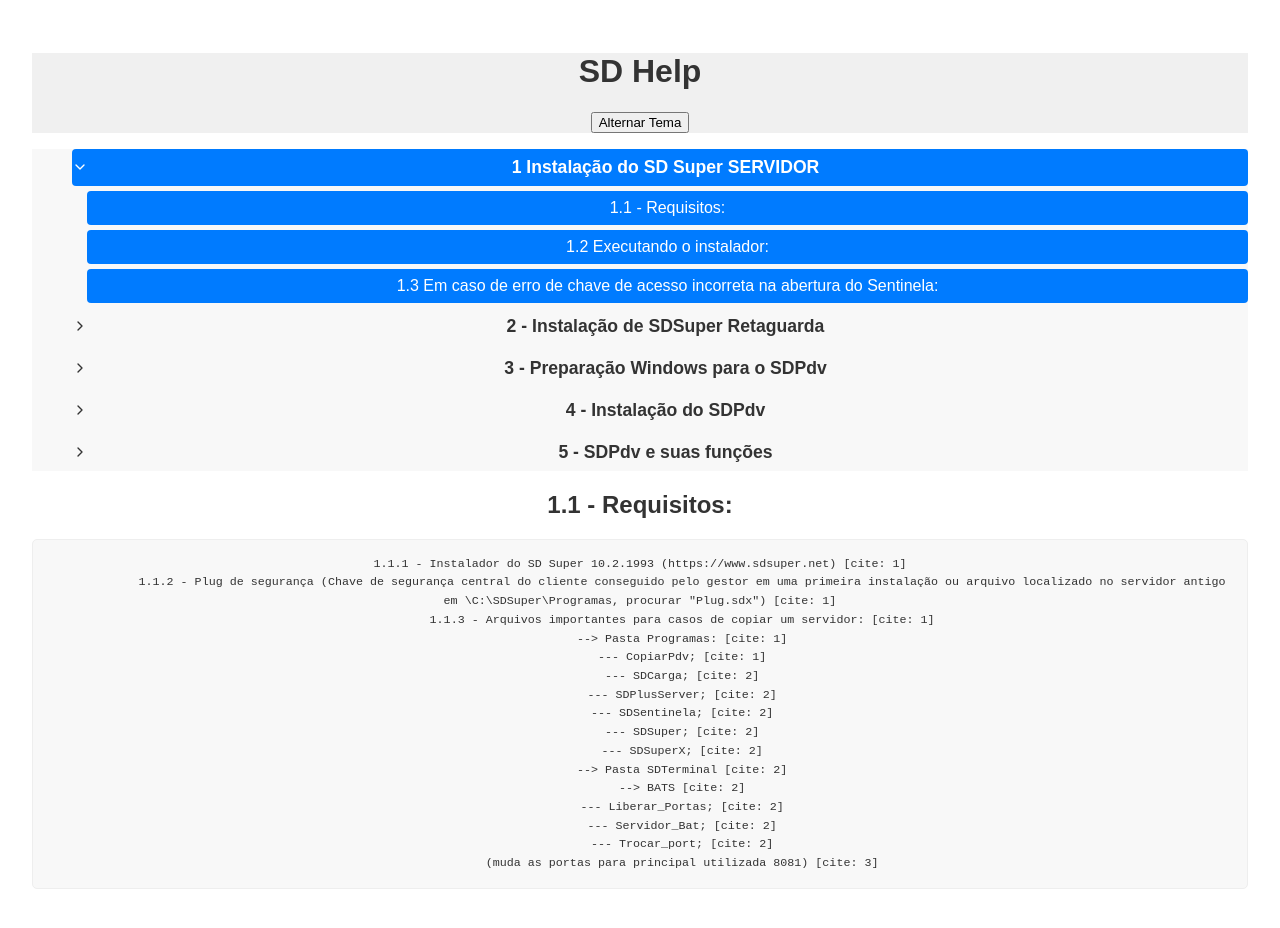
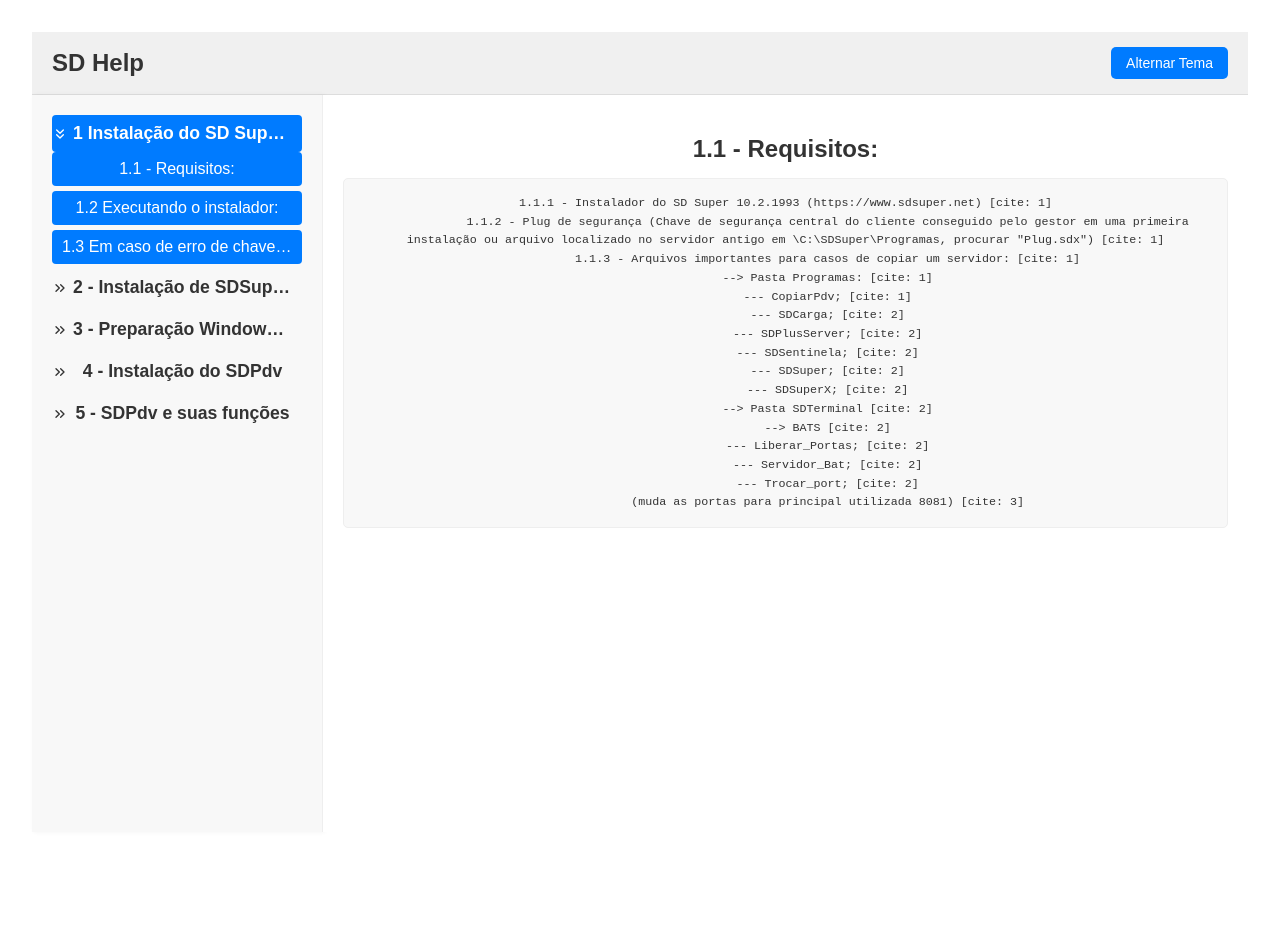
Before and after one commit to MarcioBADias/sd_help, a React (Vite) app: page / in a window 1280 px wide. Shown: the top 928 px of the page. After the commit the page ends 864 px from the top, so only its background shows below. Built offline with nearby package versions, Linux system fonts and the light colour scheme.

Commit message:
✅  Feature: Ajuste nao Sidebar

```diff
--- a/src/app.css
+++ b/src/app.css
@@ -1,3 +1,87 @@
+.app-container {
+  display: flex;
+  flex-direction: column;
+  min-height: 100vh;
+}
+
+.app-header {
+  background-color: #f0f0f0;
+  padding: 15px 20px;
+  display: flex;
+  justify-content: space-between;
+  align-items: center;
+  border-bottom: 1px solid #ddd;
+}
+
+.app-header h1 {
+  margin: 0;
+  font-size: 24px;
+  color: #333;
+}
+
+.theme-toggle-button {
+  padding: 8px 15px;
+  border: none;
+  border-radius: 5px;
+  cursor: pointer;
+  background-color: #007bff;
+  color: white;
+  font-size: 14px;
+}
+
+.theme-toggle-button:hover {
+  background-color: #0056b3;
+}
+
+.main-layout {
+  display: flex;
+  flex: 1;
+}
+
+.app-sidebar {
+  width: 250px;
+  background-color: #f8f8f8;
+  padding: 20px;
+  border-right: 1px solid #eee;
+  box-shadow: 2px 0 5px rgba(0, 0, 0, 0.05);
+  transition: width 0.3s ease;
+}
+
+.app-sidebar ul {
+  list-style: none;
+  padding: 0;
+  margin: 0;
+}
+
+.app-sidebar ul li a {
+  display: block;
+  padding: 10px 0;
+  text-decoration: none;
+  color: #333;
+  font-weight: 500;
+  border-bottom: 1px solid #eee;
+}
+
+.app-sidebar ul li:last-child a {
+  border-bottom: none;
+}
+
+.app-sidebar ul li a:hover {
+  color: #007bff;
+}
+
+.app-content {
+  flex: 1;
+  padding: 20px;
+  background-color: #fff;
+  overflow-y: auto;
+}
+
+.app-content h2 {
+  color: #333;
+  margin-bottom: 15px;
+}
+
 .sidebar-item {
   list-style: none;
   margin-bottom: 5px;
--- a/src/components/Content/index.jsx
+++ b/src/components/Content/index.jsx
@@ -49,5 +49,4 @@
     </main>
   )
 }
-
 export { Content }
--- a/src/components/Sidebar/index.jsx
+++ b/src/components/Sidebar/index.jsx
@@ -32,5 +32,4 @@
     </nav>
   )
 }
-
 export { Sidebar }
--- a/src/components/SidebarItem/index.jsx
+++ b/src/components/SidebarItem/index.jsx
@@ -1,5 +1,5 @@
 import React from 'react'
-import { ChevronRight, ChevronDown } from 'react-feather'
+import { ChevronsDown, ChevronsRight } from 'react-feather'
 
 const SidebarItem = ({
   item,
@@ -27,7 +27,11 @@
     <li className={itemClassName}>
       <div className="sidebar-item-header" onClick={handleItemClick}>
         {hasChildren &&
-          (isExpanded ? <ChevronDown size={16} /> : <ChevronRight size={16} />)}
+          (isExpanded ? (
+            <ChevronsDown size={16} />
+          ) : (
+            <ChevronsRight size={16} />
+          ))}
         <span className="sidebar-item-title">{item.title}</span>
       </div>
       {hasChildren && isExpanded && (
@@ -35,15 +39,15 @@
           {item.content.map((subItem) => (
             <SidebarItem
               key={subItem.id}
-              item={{ ...subItem, parentId: item.id }}
+              item={{ ...subItem, parentId: item.id }} // Passa o ID do pai para subitens
               level={level + 1}
               isExpanded={
                 isExpanded && subItem.id === dispatchNavigation.expandedSections
-              }
+              } // Mock para evitar erro antes da implementação real
               isSelected={
                 isSelected && subItem.id === dispatchNavigation.selectedItemId
-              }
-              dispatchNavigation={dispatchNavigation}
+              } // Mock
+              dispatchNavigation={dispatchNavigation} // Passa o dispatch completo
             />
           ))}
         </ul>
```
